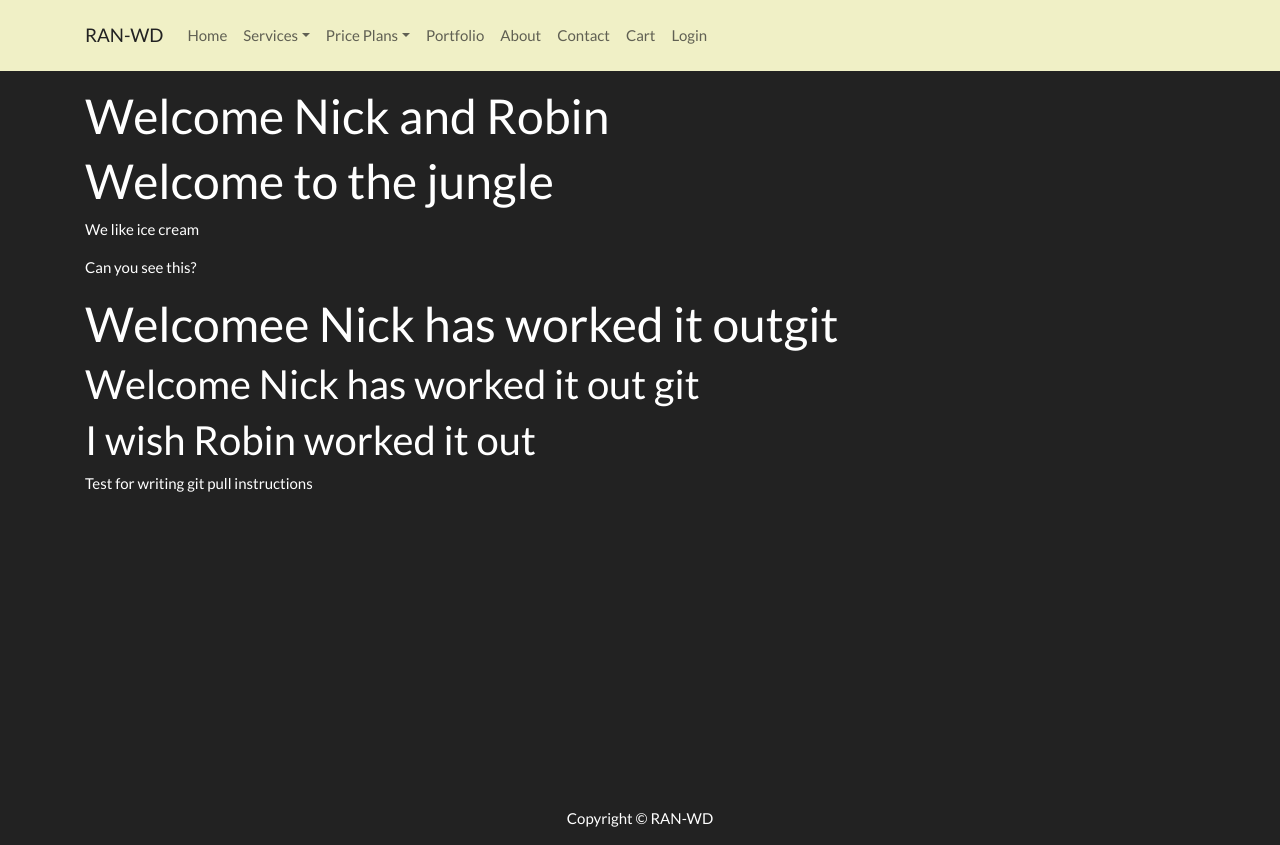
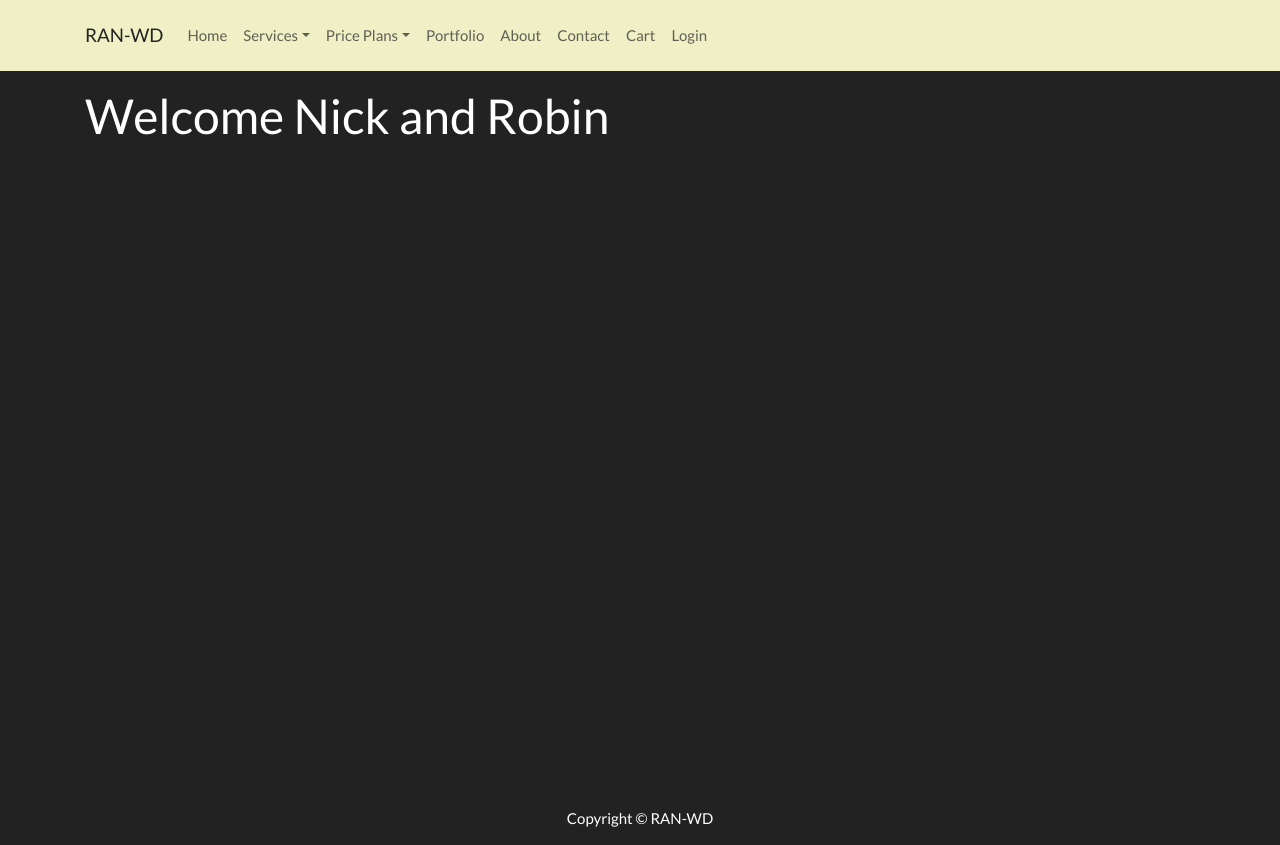
Before and after one commit to RogueAngelfire/RAN-WD-V1, a React (Create React App) app in the folder frontend/: page / in a window 1280 px wide. Built offline with nearby package versions, Linux system fonts and the light colour scheme.

Commit message:
deleted testing lines from home page

```diff
--- a/frontend/src/App.js
+++ b/frontend/src/App.js
@@ -11,20 +11,8 @@ function App() {
       <main className="py-3">
         <Container>
 
-
         <HeroSection />
 
-
-          <h1>Welcome to the jungle</h1>
-          <p>We like ice cream</p>
-
-          <p> Can you see this?</p>
-
-          <h1>Welcomee Nick has worked it outgit </h1>
-
-          <h2>Welcome Nick has worked it out git </h2>
-          <h2>I wish Robin worked it out</h2>
-          <p>Test for writing git pull instructions</p>
 
         </Container>
       </main>
```
